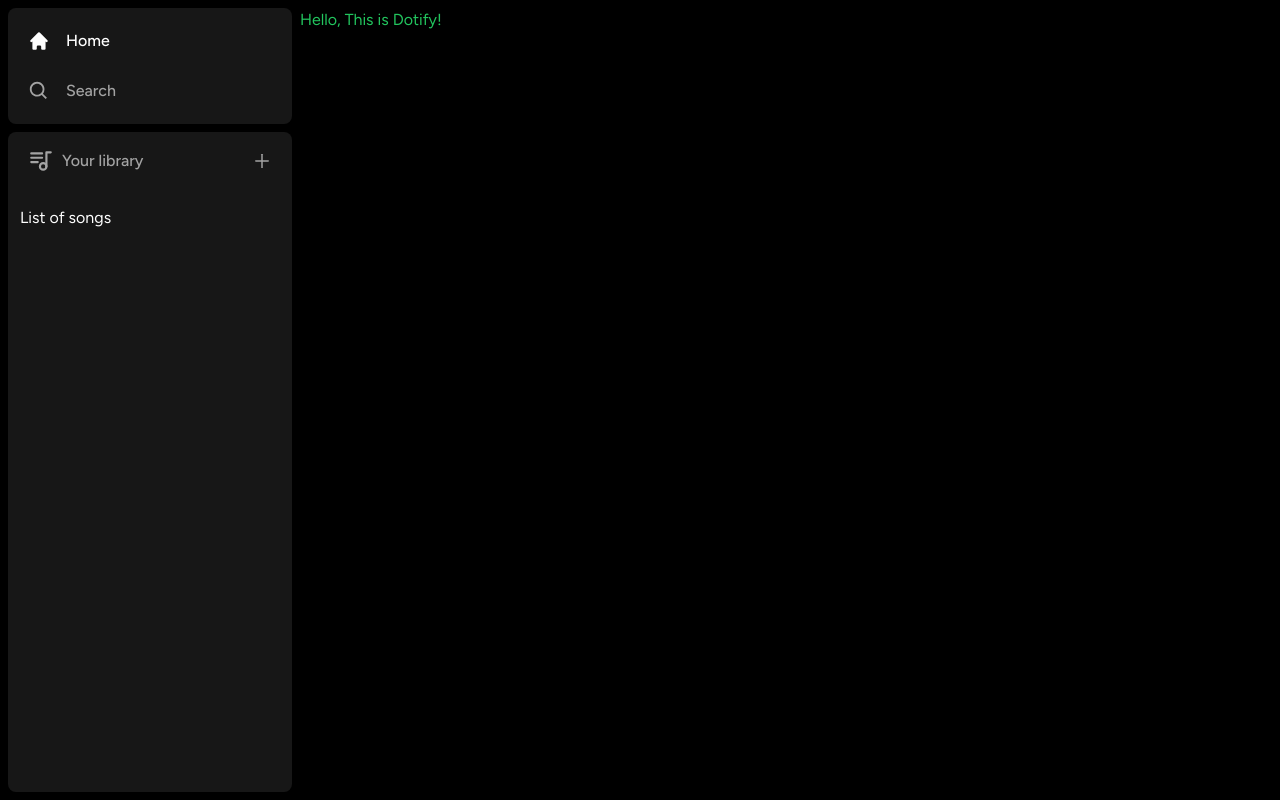
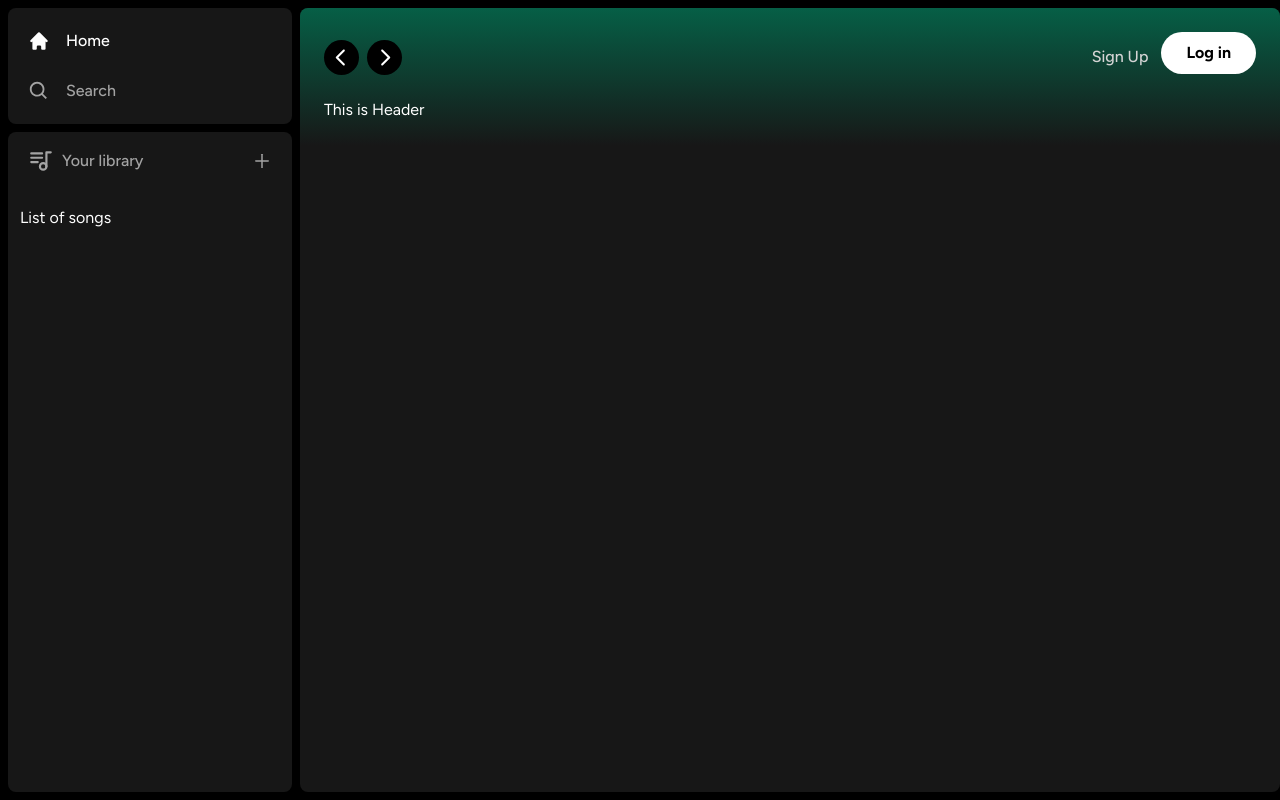
Before and after one commit to BaohuyTran/Dotify, a Next.js app in the folder dotify-frontend/: page / in a window 1280 px wide. Built offline with nearby package versions, Linux system fonts and the light colour scheme.

Commit message:
main page - header - buttons

```diff
--- a/dotify-frontend/app/(site)/page.tsx
+++ b/dotify-frontend/app/(site)/page.tsx
@@ -1,5 +1,9 @@
+import Header from "@/components/Header";
+
 export default function Home() {
   return (
-    <div className="text-green-500">Hello, This is Dotify!</div>
+    <div className="bg-neutral-900 rounded-lg h-full w-full overflow-hidden overflow-y-hidden">
+      <Header>This is Header</Header>
+    </div>
   )
 }
--- /dev/null
+++ b/dotify-frontend/components/Button.tsx
@@ -0,0 +1,44 @@
+import { forwardRef } from "react";
+import { twMerge } from "tailwind-merge";
+
+interface ButtonProps extends React.ButtonHTMLAttributes<HTMLButtonElement> { }
+
+const Button = forwardRef<HTMLButtonElement, ButtonProps>(({
+  className,
+  children,
+  disabled,
+  type = "button",
+  ...props
+}, ref) => {
+  return (
+    <button
+      type={type}
+      className={twMerge(`
+        w-full
+        rounded-full
+        bg-green-500
+        border
+        border-transparent
+        px-3
+        py-3
+        disabled:cursor-not-allowed
+        disabled:opacity-50
+        text-black
+        font-bold
+        hover:opacity-75
+        transition
+      `,
+        className
+      )}
+      disabled={disabled}
+      ref={ref}
+      {...props}
+    >
+      {children}
+    </button>
+  )
+})
+
+Button.displayName = "Button";
+
+export default Button;
--- /dev/null
+++ b/dotify-frontend/components/Header.tsx
@@ -0,0 +1,110 @@
+"use client";
+
+import { useRouter } from "next/navigation";
+import { twMerge } from "tailwind-merge";
+import { RxCaretLeft, RxCaretRight } from "react-icons/rx";
+import { HiHome } from "react-icons/hi";
+import { BiSearch } from "react-icons/bi";
+import Button from "./Button";
+
+interface HeaderProps {
+  children: React.ReactNode,
+  className?: string;
+}
+
+const Header: React.FC<HeaderProps> = ({
+  children,
+  className
+}) => {
+  const router = useRouter();
+
+  const handleLogout = () => {
+    console.log('logged out');
+  }
+
+  return (
+    <div className={twMerge(`h-fit bg-gradient-to-b from-emerald-800 p-6`, className)}>
+      <div className="w-full mb-4 flex items-center justify-between">
+        <div className="hidden md:flex gap-x-2 items-center">
+          <button
+            onClick={() => router.back()}
+            className="
+              rounded-full
+              bg-black
+              flex
+              items-center
+              justify-center
+              hover:opacity-75
+              transition
+            "
+          >
+            <RxCaretLeft className="text-white" size={35} />
+          </button>
+          <button
+            onClick={() => router.forward()}
+            className="
+              rounded-full
+              bg-black
+              flex
+              items-center
+              justify-center
+              hover:opacity-75
+              transition
+            "
+          >
+            <RxCaretRight className="text-white" size={35} />
+          </button>
+        </div>
+
+        <div className="flex md:hidden gap-x-2 items-center">
+          <button
+            className="
+              rounded-full
+              p-2
+              bg-white
+              flex
+              items-center
+              justify-center
+              hover:opacity-75
+              transition
+            "
+          >
+            <HiHome className="text-black" size={20} />
+          </button>
+          <button
+            className="
+              rounded-full
+              p-2
+              bg-white
+              flex
+              items-center
+              justify-center
+              hover:opacity-75
+              transition
+            "
+          >
+            <BiSearch className="text-black" size={20} />
+          </button>
+        </div>
+
+        <div className="flex justify-between items-center-gap-x-4">
+          <>
+            <div>
+              <Button className="bg-transparent text-neutral-300 font-medium" onClick={() => { }}>
+                Sign Up
+              </Button>
+            </div>
+            <div>
+              <Button className="bg-white px-6 py-2" onClick={() => { }}>
+                Log in
+              </Button>
+            </div>
+          </>
+        </div>
+      </div>
+      {children}
+    </div>
+  );
+}
+
+export default Header;
```
